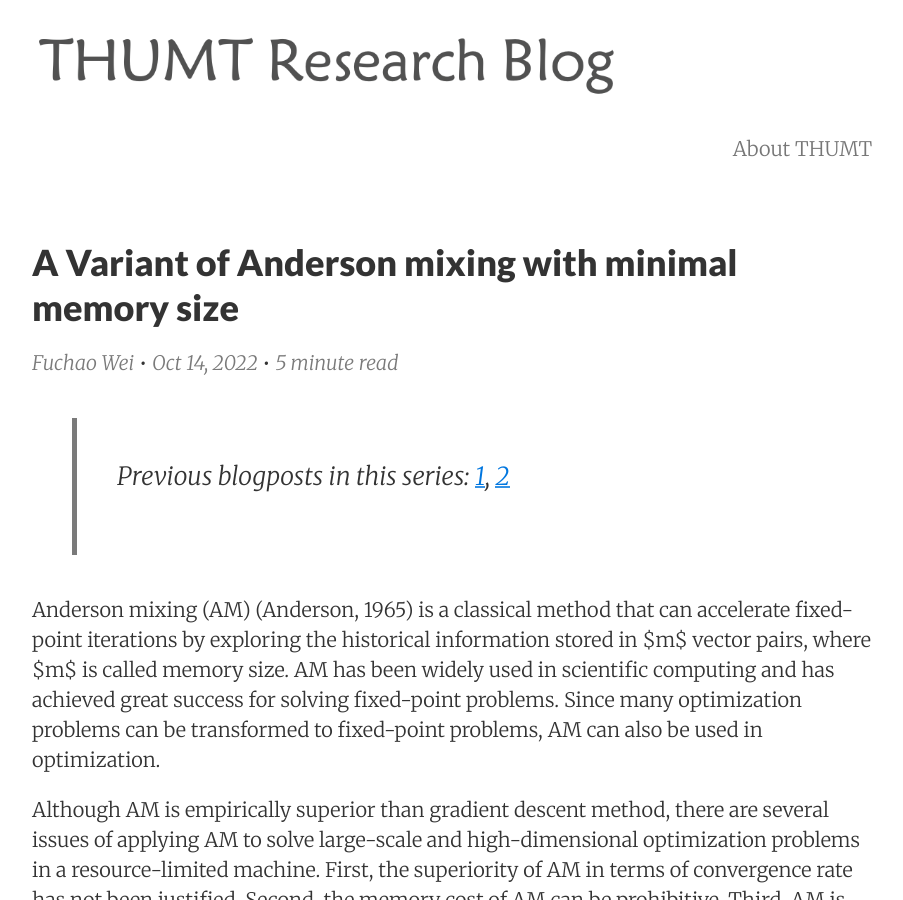
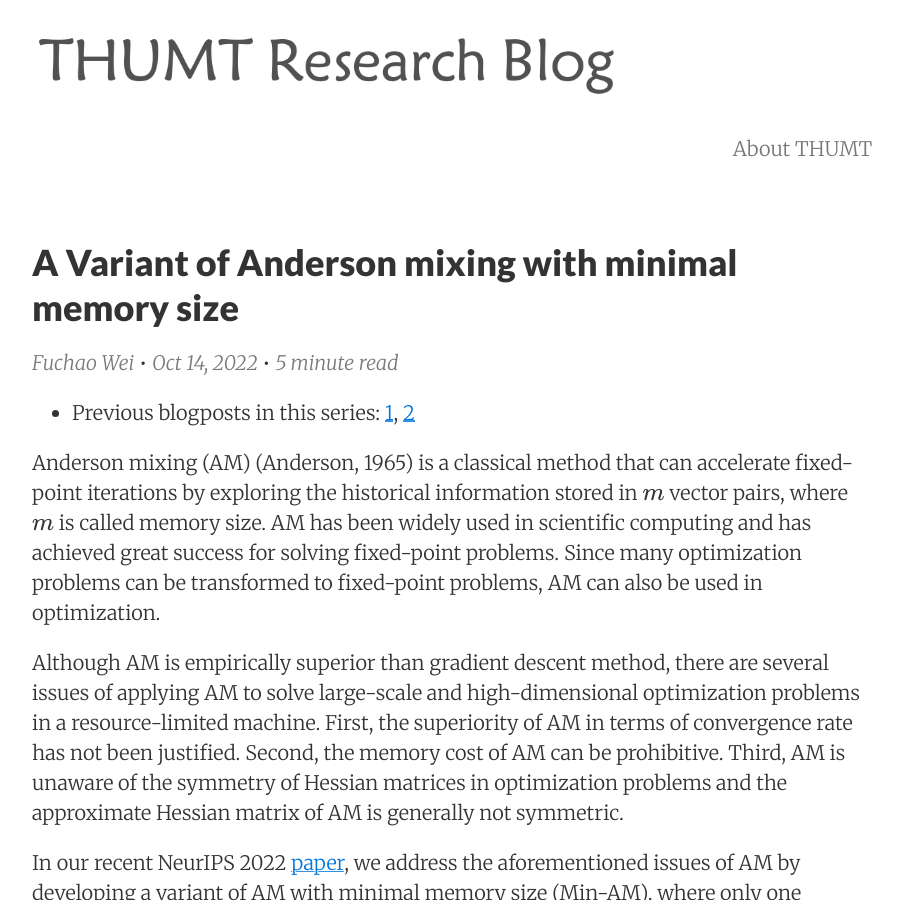
Before and after one commit to thumtblog/thumtblog.github.io, a Jekyll site: the page built from _posts/2022-10-14-minimal-memory-anderson-mixing.md, in a window 1280 px wide and 900 px high. Shown: the whole window, without its empty margins (188-1091 px from the left). Built offline with Jekyll 4.4.1, drawn with Linux system fonts in a browser that asks for light colours; nearby versions of some CDN libraries; formulas are drawn with MathJax 3; comment, search, counter and statistics services are not loaded; some of the changed text lies outside the part shown.

Commit message:
polish min-am

```diff
--- a/_posts/2022-10-14-minimal-memory-anderson-mixing.md
+++ b/_posts/2022-10-14-minimal-memory-anderson-mixing.md
@@ -7,9 +7,9 @@ summary:    We develop a new variant of Anderson mixing that achieves minimal me
 image:      "/images/minimal-memory-anderson-mixing/imagenet-train-loss.png"
 ---
 
-> Previous blogposts in this series: [1](https://thumtblog.github.io/2021/10/30/stochastic-anderson-mixing/), [2](https://thumtblog.github.io/2022/03/20/short-term-recurrence-anderson-mixing/)
+- Previous blogposts in this series: [1](https://thumtblog.github.io/2021/10/30/stochastic-anderson-mixing/), [2](https://thumtblog.github.io/2022/03/20/short-term-recurrence-anderson-mixing/)
 
-Anderson mixing (AM) (Anderson, 1965) is a classical method that can accelerate fixed-point iterations by exploring the historical information stored in $m$ vector pairs, where $m$ is called memory size. AM has been widely used in scientific computing and has achieved great success for solving fixed-point problems. Since many optimization problems can be transformed to fixed-point problems, AM can also be used in optimization.
+Anderson mixing (AM) (Anderson, 1965) is a classical method that can accelerate fixed-point iterations by exploring the historical information stored in $$m$$ vector pairs, where $$m$$ is called memory size. AM has been widely used in scientific computing and has achieved great success for solving fixed-point problems. Since many optimization problems can be transformed to fixed-point problems, AM can also be used in optimization.
 
 Although AM is empirically superior than gradient descent method, there are several issues of applying AM to solve large-scale and high-dimensional optimization problems in a resource-limited machine. First, the superiority of AM in terms of convergence rate has not been justified. Second, the memory cost of AM can be prohibitive. Third, AM is unaware of the symmetry of Hessian matrices in optimization problems and the approximate Hessian matrix of AM is generally not symmetric.
 
@@ -65,9 +65,9 @@ We develop a variant of Anderson mixing with minimal memory size (Min-AM) for so
 For further discussion, please contact: **Fuchao Wei** (*wfc16@mails.tsinghua.edu.cn*).
 
 
-> See the previous blogposts in this series!
-> [A Class of Short-term Recurrence Anderson Mixing Methods and Their Applications](https://thumtblog.github.io/2022/03/20/short-term-recurrence-anderson-mixing/)
-> [Stochastic Anderson Mixing for Nonconvex Stochastic Optimization](https://thumtblog.github.io/2021/10/30/stochastic-anderson-mixing/)
+- See the previous blogposts in this series!
+-- [A Class of Short-term Recurrence Anderson Mixing Methods and Their Applications](https://thumtblog.github.io/2022/03/20/short-term-recurrence-anderson-mixing/)
+-- [Stochastic Anderson Mixing for Nonconvex Stochastic Optimization](https://thumtblog.github.io/2021/10/30/stochastic-anderson-mixing/)
 
 ## References
 
```
